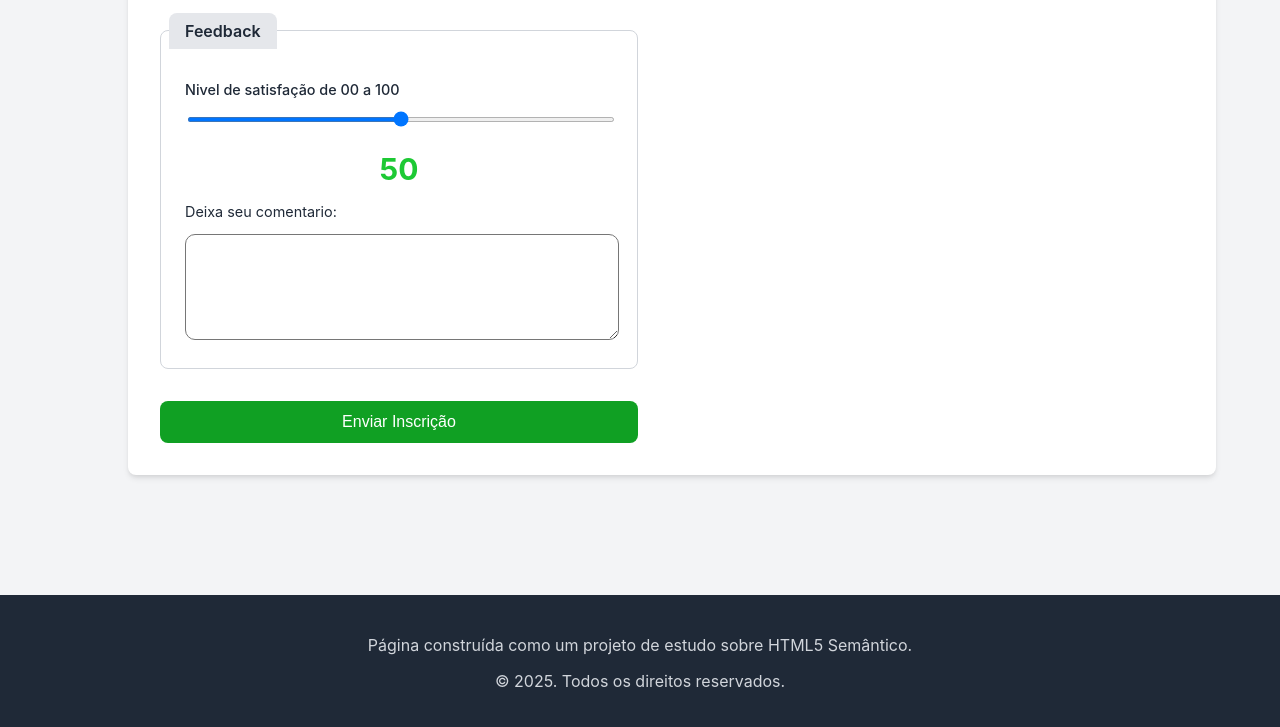
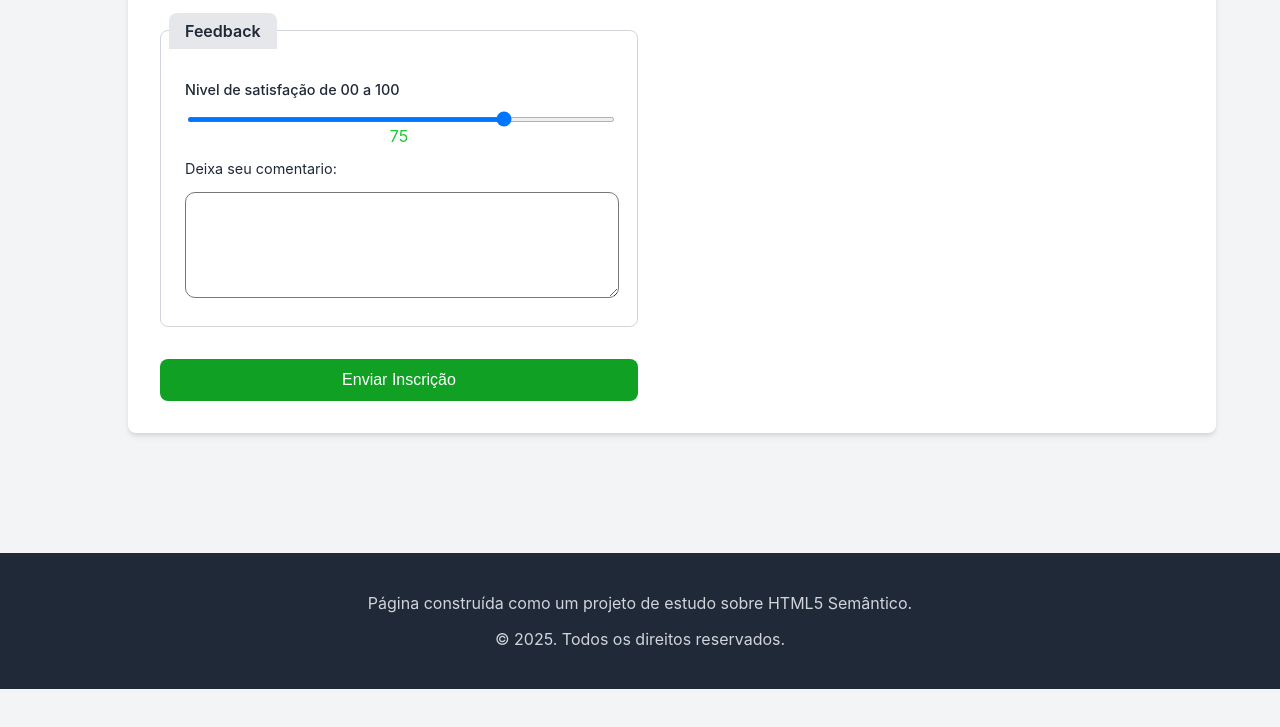
Before and after one commit to AndreJacobino/anatomia, a plain HTML site: page part2.html in a window 1280 px wide. Shown: the part 1193-1920 px from the top of the page. After the commit the page ends 1882 px from the top, so only its background shows below. Drawn offline with Linux system fonts and the light colour scheme.

Commit message:
anatomia feedback part2

```diff
--- a/part2.html
+++ b/part2.html
@@ -90,8 +90,10 @@
                         <fieldset class="feedback">
                             <legend>Feedback</legend>
                             <label class="nivel">Nivel de satisfação de 00 a 100</label>
-                            <input type="range" name="comen" class="comen">
-                            <h2 class="nota">50</h2>
+                            <input type="range" name="comen" class="comen" min="0" max="100" value="75" oninput="resultado.value=parseInt(comen.value)">
+                            <div class="range-output">
+                                <output name="resultado" class="resultado">75</output>
+                            </div>
                             <p class="deixa">Deixa seu comentario:</p>
                             <textarea name="comentario" class="comentario"></textarea>
                         </fieldset>
--- a/parte2.css
+++ b/parte2.css
@@ -249,7 +249,7 @@ footer {
     background-color: #2e466b;
     height: 5px;
 }
-.nota{
+.resultado{
     align-items: center;
     justify-content: center;
     display: flex;
```
